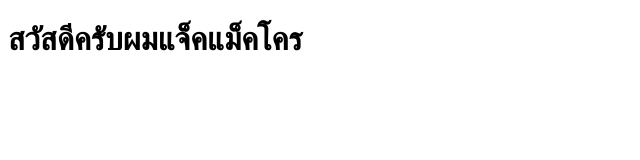
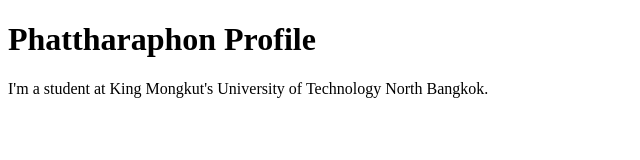
Before and after one commit to Slippy03/github-desktop-project_1_67, a plain HTML site: page index.html in a window 1280 px wide. Shown: the whole page, without its empty margins (0-640 px from the left). Drawn offline with Linux system fonts and the light colour scheme.

Commit message:
Edit context and Add information
Edit context and Add information

```diff
--- a/index.html
+++ b/index.html
@@ -6,6 +6,7 @@
     <title>Jack</title>
 </head>
 <body>
-    <h1>สวัสดีครับผมแจ็คแม็คโคร</h1>
+    <h1>Phattharaphon Profile</h1>
+    <p>I'm a student at King Mongkut's University of Technology North Bangkok.</p>
 </body>
 </html>
```
